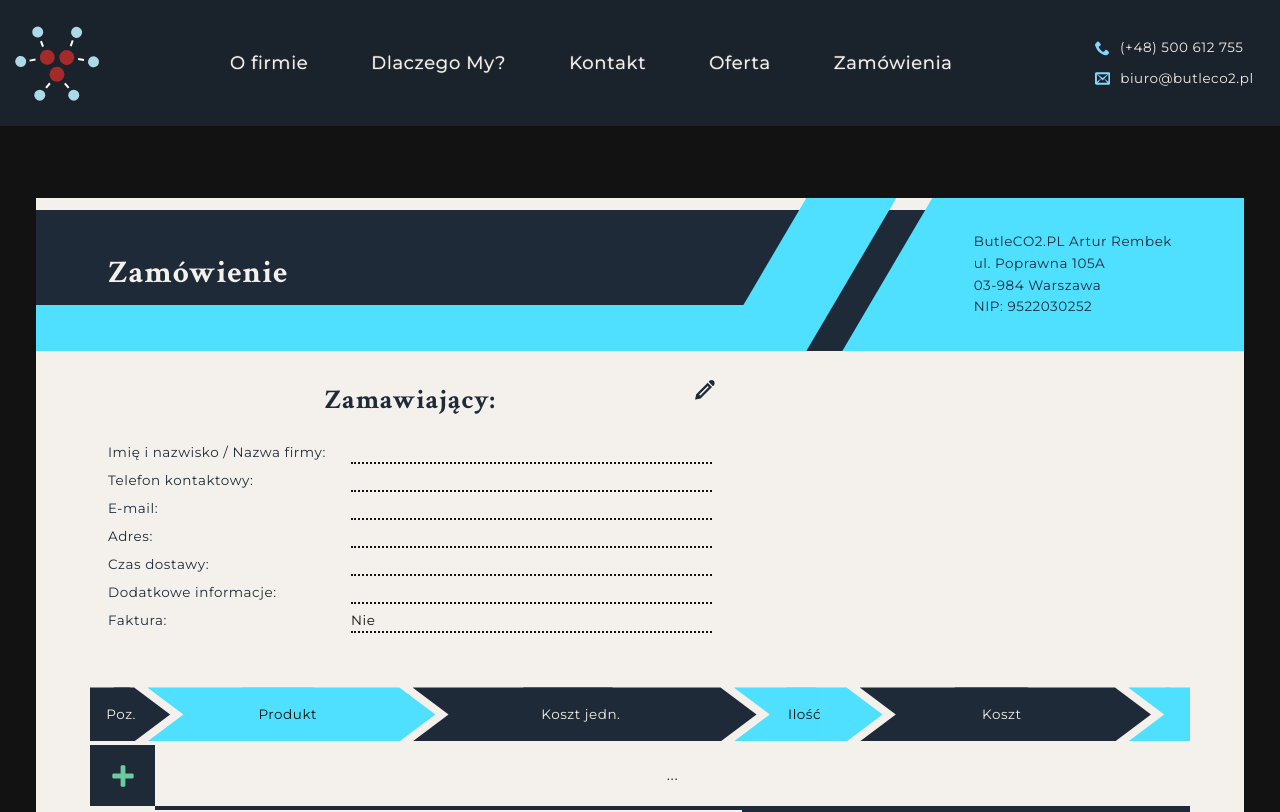
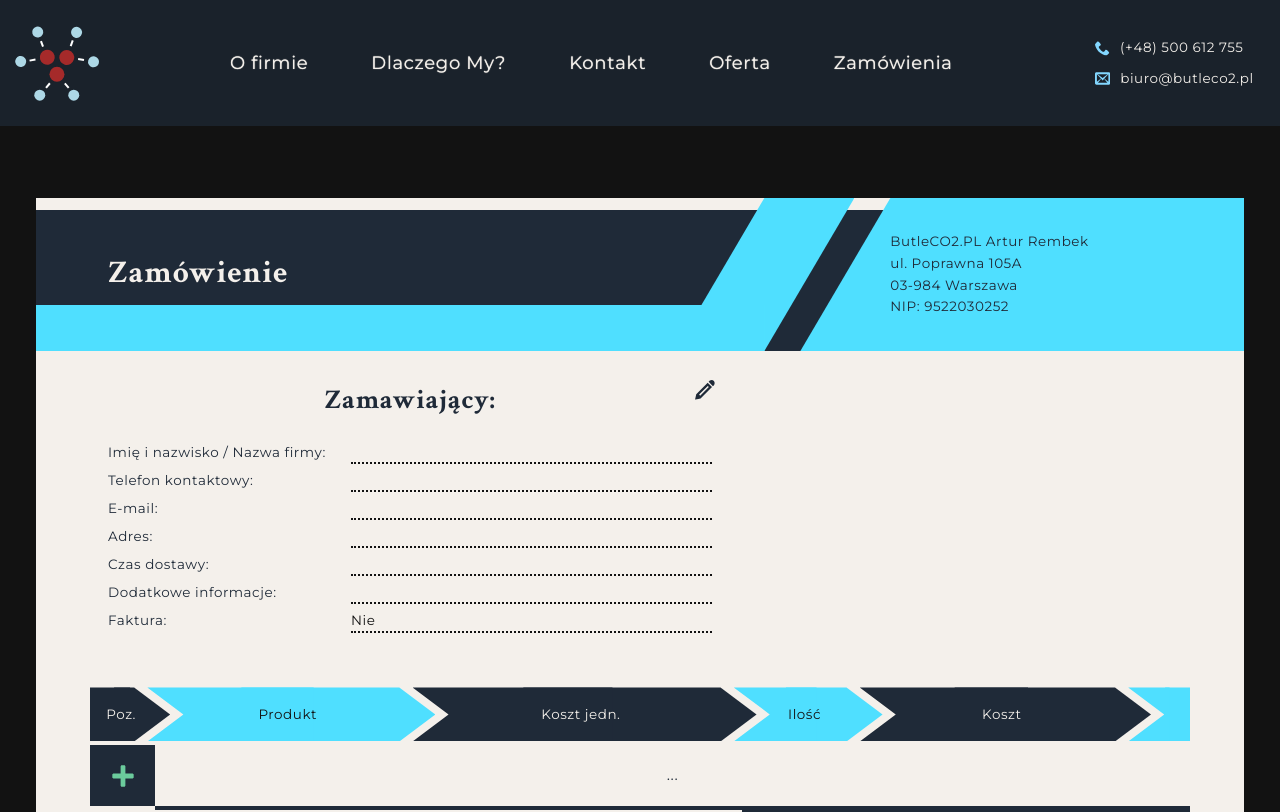
Before and after one commit to AMichalMurawski/butleCO2, a React (Vite) app: page /orders in a window 1280 px wide. Shown: the top 812 px of the page. Built offline with nearby package versions, Linux system fonts and the light colour scheme.

Commit message:
Order - Header fix

```diff
--- a/src/components/Order/Header/Header.styled.ts
+++ b/src/components/Order/Header/Header.styled.ts
@@ -95,14 +95,14 @@ export const OrderNumber = styled(P)`
 
 export const InvoiceAddress = styled.div`
   position: relative;
-  flex-basis: 50%;
+  flex-basis: 40rem;
   display: flex;
   flex-direction: column;
-  justify-content: center;
-  align-items: end;
+  justify-content: start;
+  align-self: end;
   gap: 0;
   padding-inline: 4rem;
-  width: 100%;
+  width: max-content;
   color: ${({ theme }) => theme.color.text};
   text-align: left;
   z-index: 1;
@@ -110,7 +110,9 @@ export const InvoiceAddress = styled.div`
 
   ${({ theme }) => theme.media.t} {
     color: ${({ theme }) => theme.color.structural};
-  translate: 0 0;
+    height: 100%;
+    justify-content: center;
+    translate: 0 0;
 
     &::before {
       content: '';
--- a/src/components/Order/Header/Header.tsx
+++ b/src/components/Order/Header/Header.tsx
@@ -16,12 +16,10 @@ const Header: React.FC = () => {
         <OrderNumber></OrderNumber>
       </HeaderTitle>
       <InvoiceAddress>
-        <div>
           <P>ButleCO2.PL Artur Rembek</P>
           <P>ul. Poprawna 105A</P>
           <P>03-984 Warszawa</P>
           <P>NIP: 9522030252</P>
-        </div>
       </InvoiceAddress>
     </HeaderWraper>
   );
```
